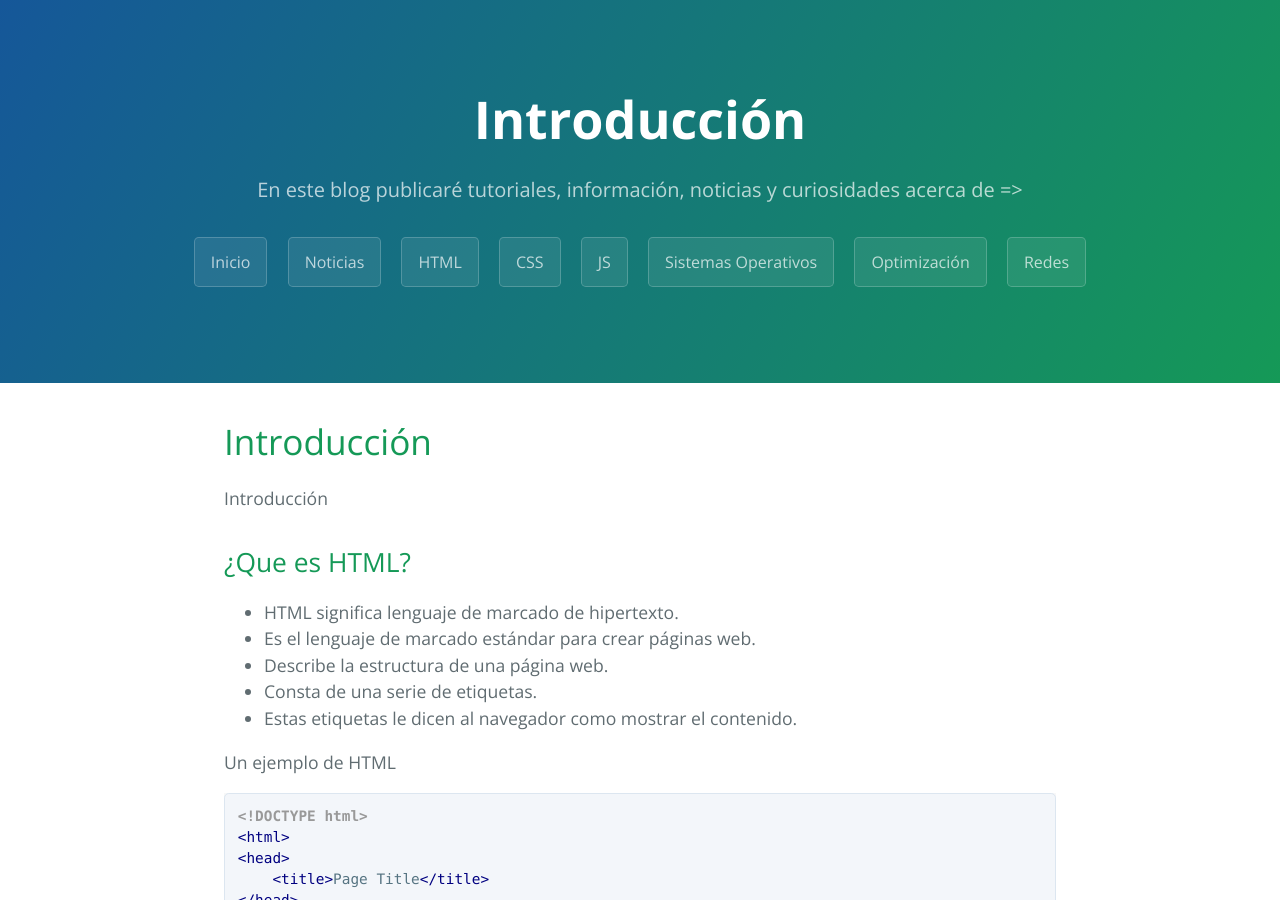
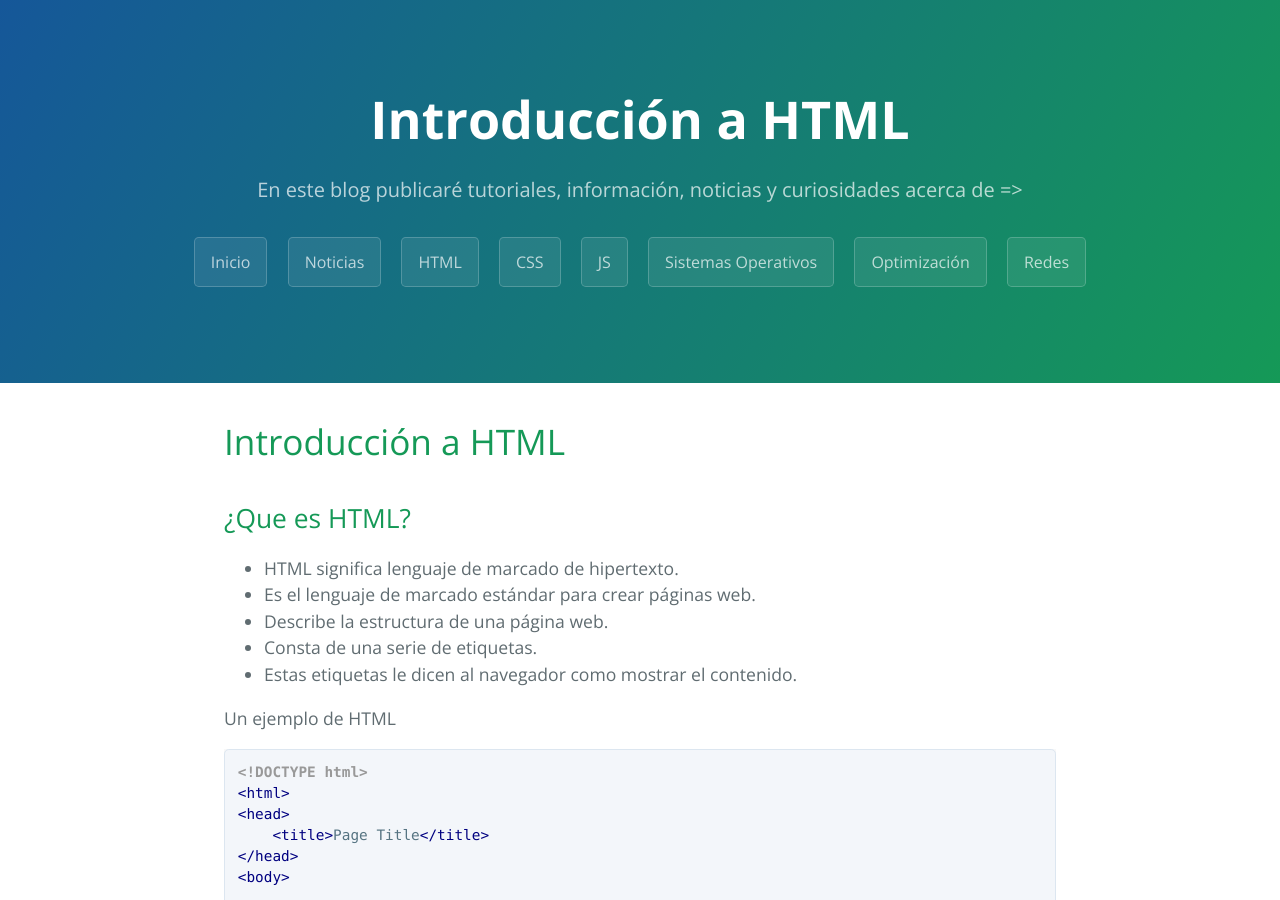
Before and after one commit to alejandroalsa/alejandroalsa.github.io, a Jekyll site: the page built from html/Introduccion/index.md, in a window 1280 px wide and 900 px high. Built offline with Jekyll 4.4.1, drawn with Linux system fonts in a browser that asks for light colours; our own code applies the rules of GitHub Pages for plain Markdown files.

Commit message:
Pequeña modificación en el curso de HTML
Signed-off-by: Alejandro <alejandro@alejandroalsa.es>

```diff
--- a/html/Introduccion/index.md
+++ b/html/Introduccion/index.md
@@ -1,5 +1,4 @@
-# Introducción
-Introducción
+# Introducción a HTML
 
 ## ¿Que es HTML?
 
```
